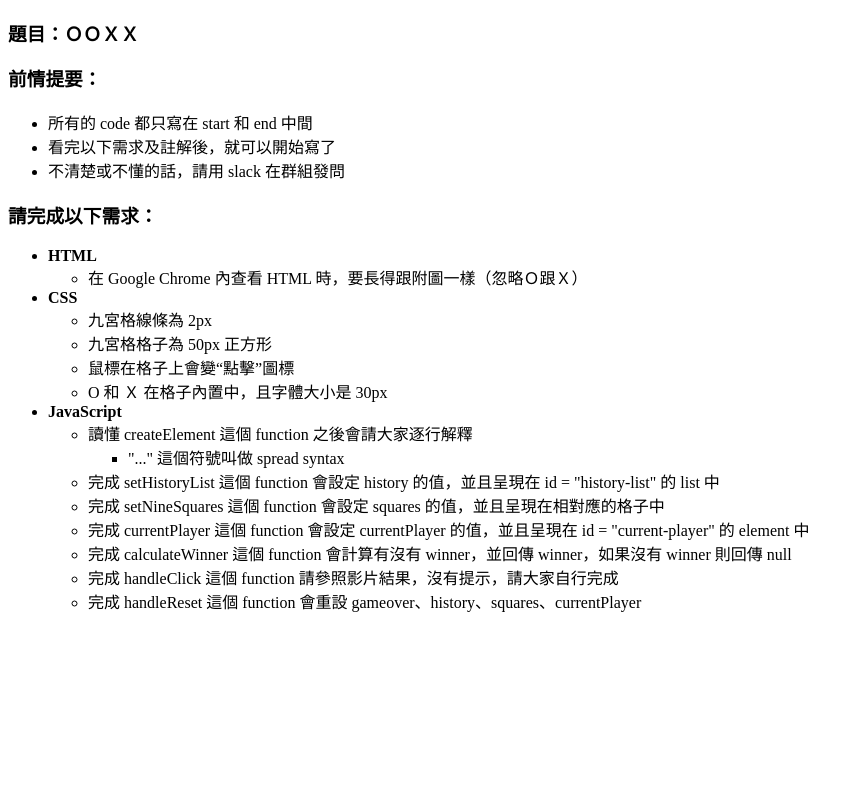
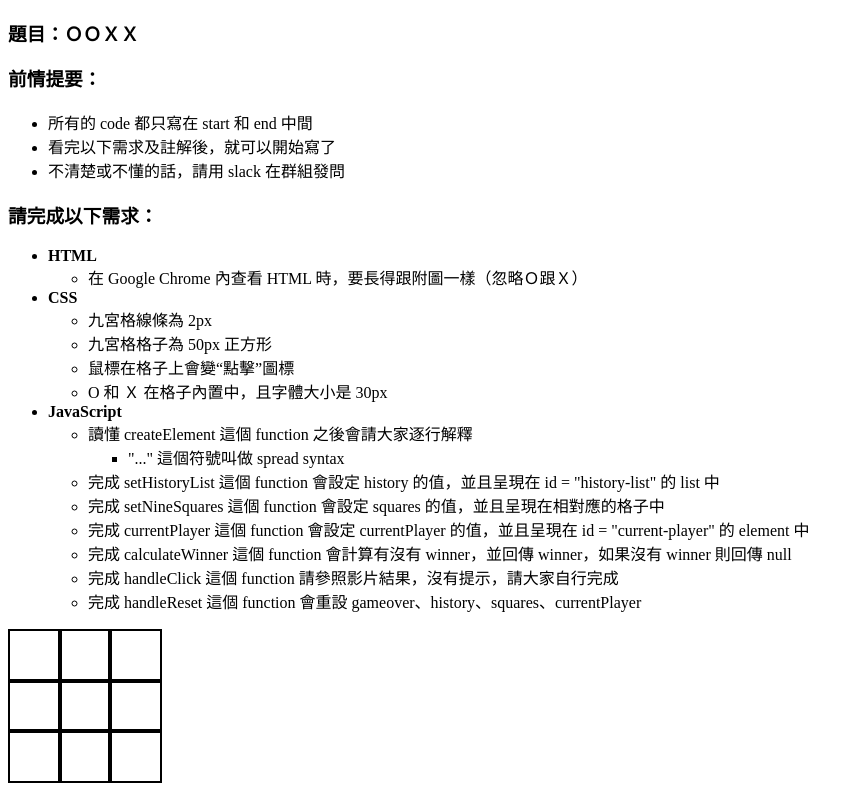
Before and after one commit to MingHHsu/frontend-note, a website: page homework/week2/celia/index.html in a window 1280 px wide. Shown: the whole page, without its empty margins (0-863 px from the left). Drawn offline with Linux system fonts and the light colour scheme.

Commit message:
0803進度

```diff
--- a/homework/week2/celia/index.html
+++ b/homework/week2/celia/index.html
@@ -65,6 +65,7 @@
 
     </block>
     <div id="root"></div>
+
   </body>
   <script type="application/javascript">
     const players = ['O', 'X'];
@@ -104,12 +105,14 @@
             break;
         }
       });
+      if (children.length > 0) { //偷加
         children.forEach((child) => {
           const childElement = typeof child === 'string'
             ? document.createTextNode(child) //If string->create a text node（元素和屬性的文字內容）
             : child; //如果是element->直接使用
           element.appendChild(childElement);
         });
+      }
       return element;
     }
 
@@ -120,7 +123,6 @@
 
     function setNineSquares(newSquares) {
       // start
-      //createElement(div,['class','board']);
       // end
     }
 
@@ -150,23 +152,44 @@
 
     function main() {
       const root = document.getElementById('root');
+      /*
       const game = createElement(
         // start
+        'div', {'className':'board'}, squares.map(((value, index) => {
+          const childElement = createElement('div',{id: 'square-'+index, 'className': 'square', 'onClick': () => {console.log('click: ', index);}});
+          return childElement;
+        }))
         // end
       );
       root.appendChild(game);
+      */
+      const element = createElement('div',{'className':'board'});
+      console.log('div');
+      squares.map(((value, index) => {
+        const childElement = createElement('div',{id: 'square-'+index, 'className': 'square', 'onClick': () => {console.log('click: ', index);}});
+        element.appendChild(childElement);
+      }))
+      root.appendChild(element);
     }
 
     main();
   </script>
   <style>
     /* start */
-    #board {
-      border-width: 2px;
+    .board{
+      /*border-width: 2px;*/
       display: grid;
       grid-template-columns: 50px 50px 50px;
       grid-template-rows: 50px 50px 50px;
     }
+    .square{
+      display: grid; /*flex*/
+      border-style: solid;
+      border-width: 2px;
+      width: 50px;
+      height: 50px;
+      cursor: pointer;
+    }
     /* end */
   </style>
 </html>
```
Lines whose indentation alone changed are shown as unchanged.
